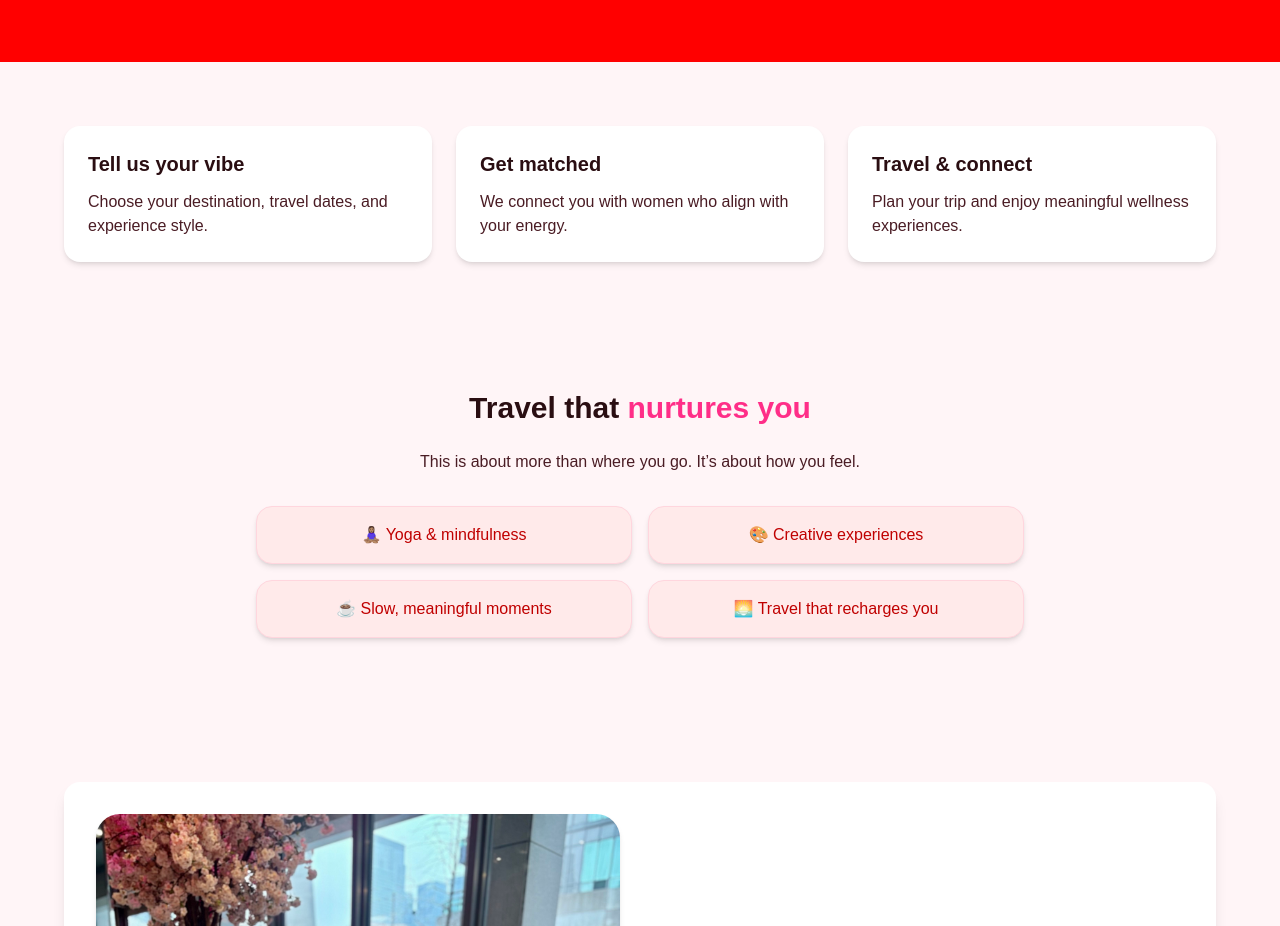
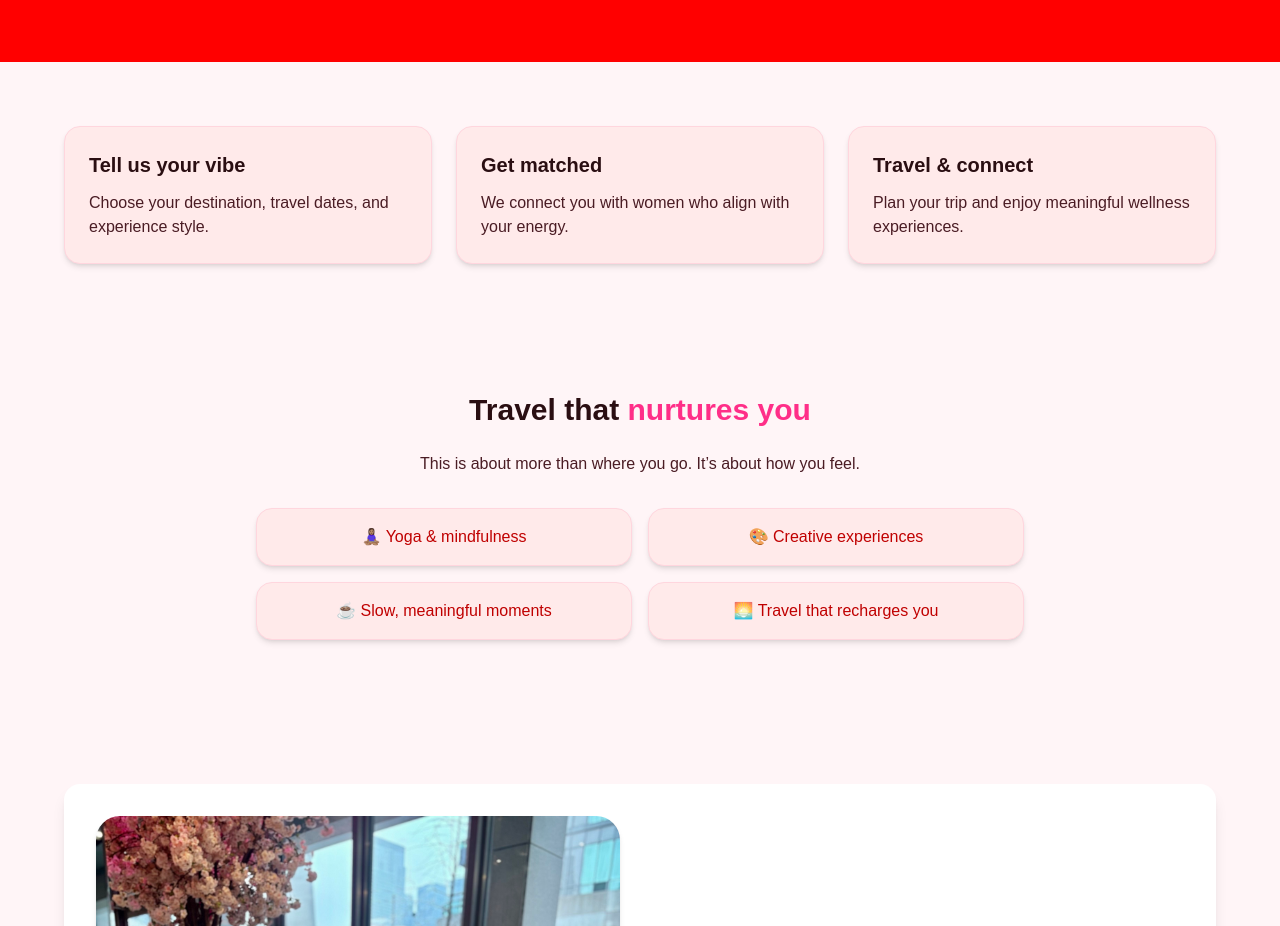
Before and after one commit to erekilicious/shetravelsconnect, a Next.js app: page / in a window 1280 px wide. Shown: the part 900-1826 px from the top of the page. Built offline with nearby package versions, Linux system fonts and the light colour scheme.

Commit message:
className="rounded-2xl bg-[#FFEAEA] p-6 text-[#C00000] shadow-md border border-[#FFD6DE] transition duration-300 hover:-translate-y-2 hover:bg-[#FFD6DE] hover:shadow-xl"

```diff
--- a/app/page.tsx
+++ b/app/page.tsx
@@ -74,7 +74,7 @@ export default function Home() {
           ].map((item) => (
             <div
               key={item.title}
-              className="rounded-2xl bg-white p-6 shadow-md transition duration-300 hover:-translate-y-2 hover:shadow-xl"
+              className="rounded-2xl bg-[#FFEAEA] p-6 text-[#C00000] shadow-md border border-[#FFD6DE] transition duration-300 hover:-translate-y-2 hover:bg-[#FFD6DE] hover:shadow-xl"
             >
               <h3 className="text-xl font-semibold text-[#2A0E12]">{item.title}</h3>
               <p className="mt-3 text-[#4A1C24]">{item.text}</p>
```
